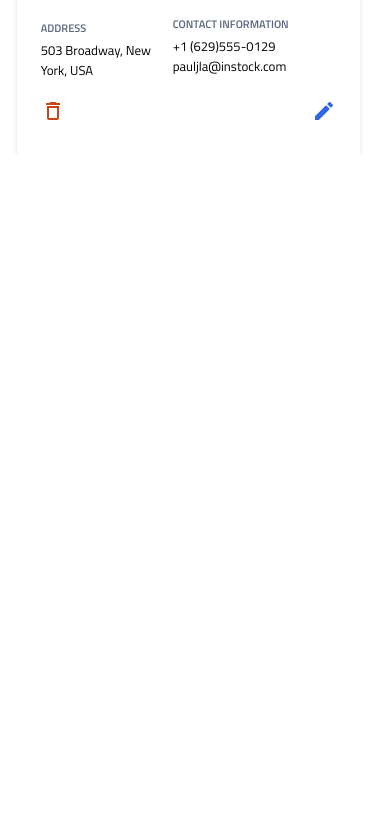
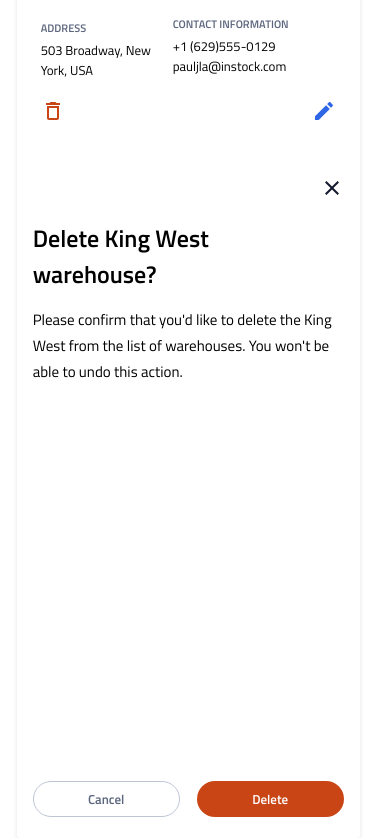
Before and after one commit to Hog837/instock, a React (Create React App) app in the folder client/: page / in a window 390 px wide. Shown: the part 1701-2539 px from the top of the page. Before the commit the page ends 1856 px from the top, so only its background shows below. Built offline with nearby package versions, Linux system fonts and the light colour scheme; the HTML template or start-up script is replaced by a standard one.

Commit message:
finished mobile size styling

```diff
--- /dev/null
+++ b/client/src/components/WarehouseDeleteModal/WarehouseDeleteModal.js
@@ -0,0 +1,20 @@
+import React from "react";
+import closeIcon from "../../assets/Icons/close-24px.svg";
+import "./WarehouseDeleteModal.scss";
+function WarehouseDeleteModal() {
+  return (
+    <div className="delete-modal">
+      <div className="delete-modal__content">
+        <img className="delete-modal__close-icon" src={closeIcon} alt="close"/>
+        <h2 className="delete-modal__header">Delete King West warehouse?</h2>
+        <p className="delete-modal__text">Please confirm that you'd like to delete the King West from the list of warehouses. You won't be able to undo this action.</p>
+      </div>
+      <div className="delete-modal-buttons">
+        <button className="delete-modal-buttons__cancel-button">Cancel</button>
+        <button className="delete-modal-buttons__delete-button">Delete</button>
+      </div>
+    </div>
+  );
+}
+
+export default WarehouseDeleteModal;
--- /dev/null
+++ b/client/src/components/WarehouseDeleteModal/WarehouseDeleteModal.scss
@@ -0,0 +1,66 @@
+@use '../../partials/mixins' as *;
+@use '../../partials/typography' as *;
+@use '../../partials/variables' as *;
+
+.delete-modal{
+    padding: 1.313rem 1rem;
+
+    @include tablet{
+        width: 42rem;
+        height: 16.375rem;
+    }
+    &__content{
+        padding-bottom: 23.813rem;
+        display: flex;
+        flex-direction: column;
+    }
+    &__close-icon{
+        align-self: flex-end;
+    }
+
+    &__header{
+        font-weight: 600;
+        font-size: 1.75;
+        line-height: 2.25rem;
+        margin-bottom: 0;
+        padding-right: 1rem;
+    }
+
+    &__text{
+        font-weight: 400;
+        font-size: 0.938rem;
+        line-height: 1.625rem;
+    }
+}
+
+.delete-modal-buttons{
+    display: flex;
+    justify-content: space-between;
+
+    &__cancel-button{
+        width: 10.188rem;
+        height: 2.25rem;
+        background-color: $white;
+        border: 0.063rem solid #BDC5D5;
+        border-radius: 1.25rem;
+        font-family: 'Titillium Web';
+        font-weight: 600;
+        font-size: 0.813rem;
+        line-height: 1.25rem;
+        color: $slate;
+        margin-right: 1.063rem;
+    }
+
+    &__delete-button{
+        width: 10.188rem;
+        height: 2.25rem;
+        background-color: #C94515;
+        border: none;
+        border-radius: 1.25rem;
+        font-family: 'Titillium Web';
+        font-weight: 600;
+        font-size: 0.813rem;
+        line-height: 1.25rem;
+        color: $white;
+    }
+}
--- a/client/src/components/WarehouseList/WarehouseList.js
+++ b/client/src/components/WarehouseList/WarehouseList.js
@@ -3,7 +3,7 @@ import deleteIcon from "../../assets/Icons/delete_outline-24px.svg";
 import editIcon from "../../assets/Icons/edit-24px.svg";
 import chevronRightIcon from "../../assets/Icons/chevron_right-24px.svg";
 import sortIcon from "../../assets/Icons/sort-24px.svg";
-
+import WarehouseDeleteModal from "../WarehouseDeleteModal/WarehouseDeleteModal";
 import "./WarehouseList.scss";
 
 function WarehouseList() {
@@ -252,6 +252,7 @@ function WarehouseList() {
           </div>
         </li>
       </ul>
+      <WarehouseDeleteModal />
     </div>
   );
 }
--- a/client/src/components/WarehouseList/WarehouseList.scss
+++ b/client/src/components/WarehouseList/WarehouseList.scss
@@ -1,4 +1,3 @@
-// ../../assets/Icons/search-24px.svg
 @use '../../partials/mixins' as *;
 @use '../../partials/typography' as *;
 @use '../../partials/variables' as *;
```
